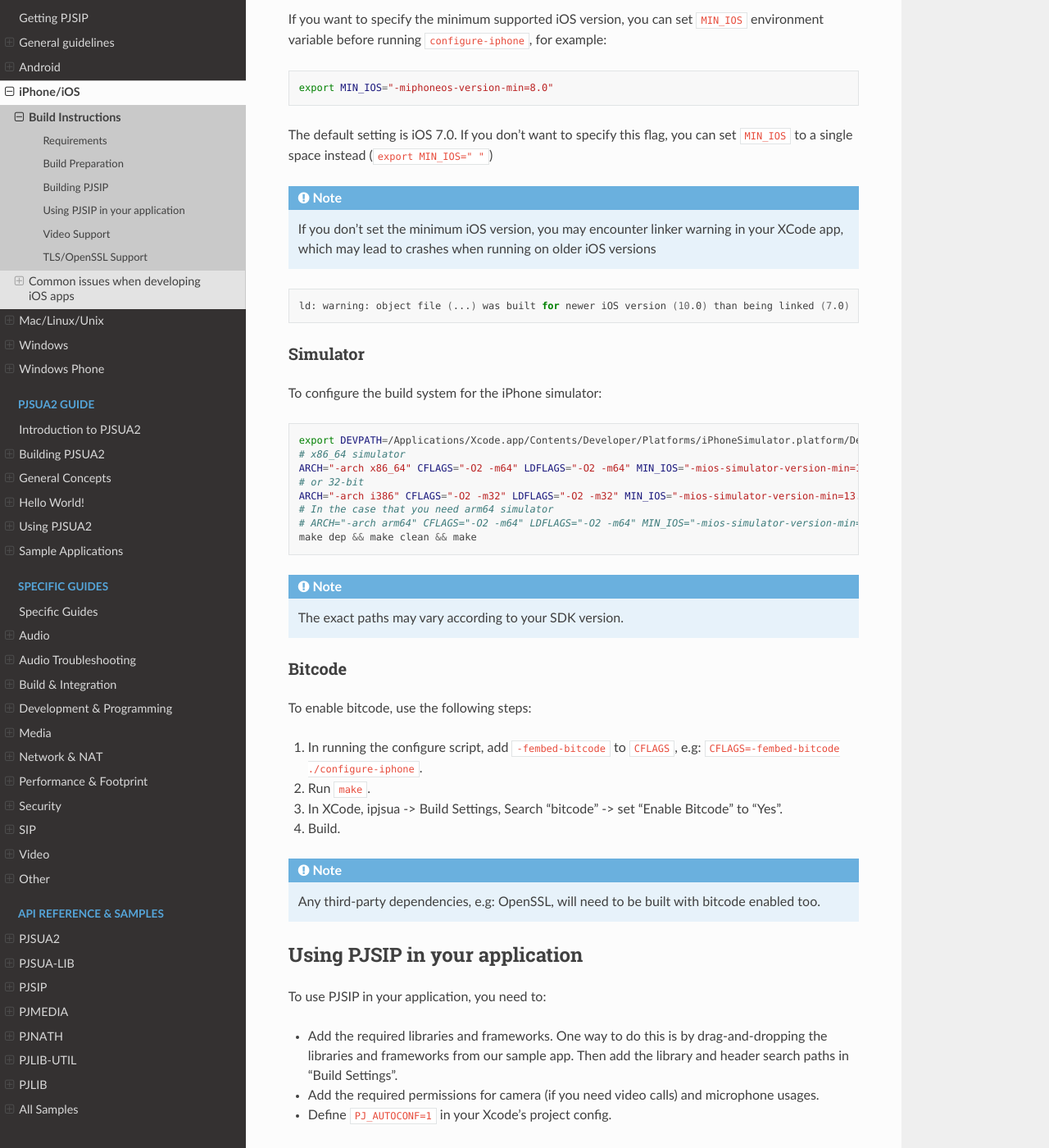
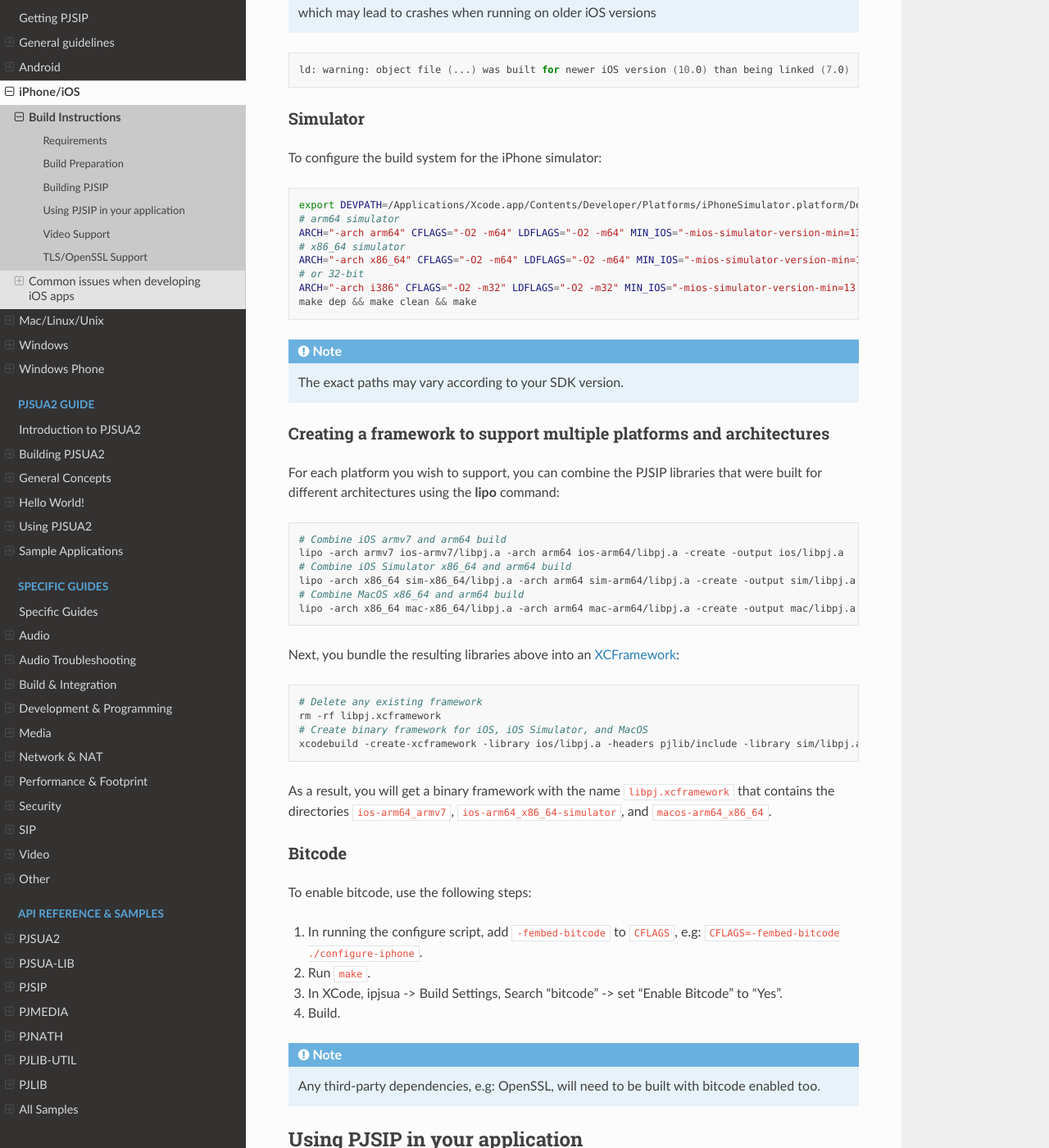
Before and after one commit to pjsip/pjproject_docs, a Sphinx documentation site: the page built from docs/source/get-started/ios/build_instructions.rst, in a window 1280 px wide and 1400 px high, scrolled down 2142 px. Shown: the whole window at 82% size. Built offline with Sphinx 7.4.7 and the Read the Docs theme 2.0.0, drawn with Linux system fonts in a browser that asks for light colours; the version number could not be read and is left out; some of the changed text lies outside the part shown.

Commit message:
Update build_instructions.rst, update iOS framework build instructions

```diff
--- a/docs/source/get-started/ios/build_instructions.rst
+++ b/docs/source/get-started/ios/build_instructions.rst
@@ -67,20 +67,6 @@
 .. code-block:: shell
 
    export ARCH="-arch arm64"
-
-(Optional) Next, you can bundle the resulting libraries into an `XCFramework <https://developer.apple.com/documentation/xcode/creating-a-multi-platform-binary-framework-bundle#Generate-the-XCFramework-bundle>`__ with all the platforms you wish to support, such as MacOS, iOS Simulator, etc.
-
-.. code-block:: shell
-
-  xcodebuild -create-xcframework -library lib/ios/libpj.a -headers pjlib/include \
-  -library lib/mac/libpj.a -headers pjlib/include \
-  -output libpj.xcframework
-
-Alternatively, you can combine the resulting libraries using the **lipo** command (this only works if there are no duplicate architectures, such as Mac arm64 and iOS arm64):
-
-.. code-block:: shell
-
-   lipo -arch x86_64 lib/x86_64/libpj.a -arch arm64 lib/arm64/libpj.a -create -output lib/libpj.a
 
 Setting minimum supported iOS version
 ^^^^^^^^^^^^^^^^^^^^^^^^^^^^^^^^^^^^^
@@ -112,17 +98,43 @@
 .. code-block:: shell
 
    export DEVPATH=/Applications/Xcode.app/Contents/Developer/Platforms/iPhoneSimulator.platform/Developer
+   # arm64 simulator
+   ARCH="-arch arm64" CFLAGS="-O2 -m64" LDFLAGS="-O2 -m64" MIN_IOS="-mios-simulator-version-min=13.0" ./configure-iphone
    # x86_64 simulator
    ARCH="-arch x86_64" CFLAGS="-O2 -m64" LDFLAGS="-O2 -m64" MIN_IOS="-mios-simulator-version-min=13.0" ./configure-iphone
    # or 32-bit
    ARCH="-arch i386" CFLAGS="-O2 -m32" LDFLAGS="-O2 -m32" MIN_IOS="-mios-simulator-version-min=13.0" ./configure-iphone
-   # In the case that you need arm64 simulator
-   # ARCH="-arch arm64" CFLAGS="-O2 -m64" LDFLAGS="-O2 -m64" MIN_IOS="-mios-simulator-version-min=13.0" ./configure-iphone
    make dep && make clean && make
 
 .. note::
 
    The exact paths may vary according to your SDK version.
+
+Creating a framework to support multiple platforms and architectures
+^^^^^^^^^^^^^^^^^^^^^^^^^^^^^^^^^^^^^^^^^^^^^^^^^^^^^^^^^^^^^^^^^^^^^^^^^^
+
+For each platform you wish to support, you can combine the PJSIP libraries that were built for different architectures using the **lipo** command:
+
+.. code-block:: shell
+
+   # Combine iOS armv7 and arm64 build
+   lipo -arch armv7 ios-armv7/libpj.a -arch arm64 ios-arm64/libpj.a -create -output ios/libpj.a
+   # Combine iOS Simulator x86_64 and arm64 build
+   lipo -arch x86_64 sim-x86_64/libpj.a -arch arm64 sim-arm64/libpj.a -create -output sim/libpj.a
+   # Combine MacOS x86_64 and arm64 build
+   lipo -arch x86_64 mac-x86_64/libpj.a -arch arm64 mac-arm64/libpj.a -create -output mac/libpj.a
+
+
+Next, you bundle the resulting libraries above into an `XCFramework <https://developer.apple.com/documentation/xcode/creating-a-multi-platform-binary-framework-bundle#Generate-the-XCFramework-bundle>`__:
+
+.. code-block:: shell
+
+   # Delete any existing framework
+   rm -rf libpj.xcframework
+   # Create binary framework for iOS, iOS Simulator, and MacOS
+   xcodebuild -create-xcframework -library ios/libpj.a -headers pjlib/include -library sim/libpj.a -headers pjlib/include -library mac/libpj.a -headers pjlib/include -output libpj.xcframework
+
+As a result, you will get a binary framework with the name ``libpj.xcframework`` that contains the directories ``ios-arm64_armv7``, ``ios-arm64_x86_64-simulator``, and ``macos-arm64_x86_64``.
 
 Bitcode
 ^^^^^^^^
```
Also changed, not shown: other parts of docs/source/get-started/ios/build_instructions.rst (+1 -1 lines).
